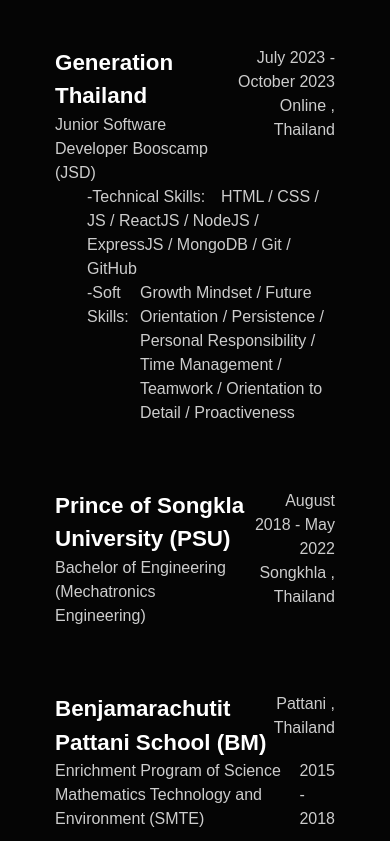
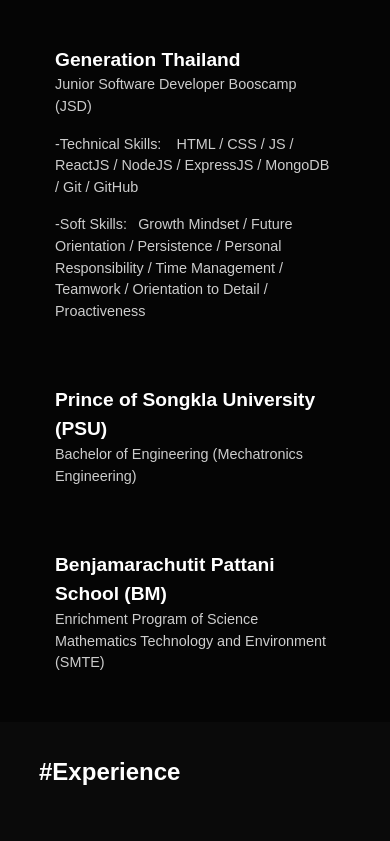
Before and after one commit to sukandasaeieo/portfolio-sukanda, a React (Vite) app: page / in a window 390 px wide. Shown: the part 1420-2261 px from the top of the page. Built offline with nearby package versions, Linux system fonts and the light colour scheme; a web font is replaced by a local one.

Commit message:
responsive education

```diff
--- a/src/components/education/EducationComponent.jsx
+++ b/src/components/education/EducationComponent.jsx
@@ -7,11 +7,11 @@
     <LayoutComponent topic={'Education'} idcomponent={'education'} bgopacity={'bg-opacity-[98%]'}>
 
       <EducationLayout topic1={'Generation Thailand'} topic2={'Junior Software Developer Booscamp (JSD)'} durationtime={'July 2023 - October 2023'} addresslearn={'Online , Thailand'}>
-        <div className="text-white text-opacity-80 font-Incluesive-Sans pl-[2rem]">
-          <p>-Technical Skills: <span className=" ml-[0.7rem]">HTML / CSS / JS / ReactJS / NodeJS / ExpressJS / MongoDB / Git / GitHub</span></p>
-          <div className=" flex">
-            <p>-Soft Skills:</p>
-            <p className=" ml-[0.7rem] max-w-[580px]">Growth Mindset / Future Orientation / Persistence / Personal Responsibility / Time Management / Teamwork / Orientation to Detail / Proactiveness</p>
+        <div className="text-white text-opacity-80 font-Incluesive-Sans text-[0.9rem] mt-[1rem] lg:mt-0 lg:text-[1rem] lg:pl-[2rem]">
+          <p>-Technical Skills: <span className=" ml-[0.7rem] ">HTML / CSS / JS / ReactJS / NodeJS / ExpressJS / MongoDB / Git / GitHub</span></p>
+          <div className=" mt-[1rem] lg:mt-0 lg:flex">
+            <p className=" inline">-Soft Skills:</p>
+            <p className=" inline ml-[0.7rem] max-w-[580px]">Growth Mindset / Future Orientation / Persistence / Personal Responsibility / Time Management / Teamwork / Orientation to Detail / Proactiveness</p>
           </div>
         </div>
       </EducationLayout>
@@ -20,14 +20,9 @@
         <div></div>
       </EducationLayout>
 
-      <EducationLayout topic1={'Benjamarachutit Pattani School (BM)'} topic2={''} durationtime={''} addresslearn={'Pattani , Thailand'}>
-        <div className=" font-Incluesive-Sans">
-          <section className=" flex justify-between text-white text-opacity-80">
-            <p className="">Enrichment Program of Science Mathematics Technology and Environment (SMTE)</p>
-            <span>2015 - 2018</span>
-          </section>
+      <EducationLayout topic1={'Benjamarachutit Pattani School (BM)'} topic2={'Enrichment Program of Science Mathematics Technology and Environment (SMTE)'} durationtime={'2015 - 2018'} addresslearn={'Pattani , Thailand'}>
+        <div></div>
 
-        </div>
       </EducationLayout>
 
     </LayoutComponent>
--- a/src/components/education/EducationLayout.jsx
+++ b/src/components/education/EducationLayout.jsx
@@ -7,12 +7,12 @@
           <div className=" flex justify-between text-white     font-Incluesive-Sans">
               {/* Left */}
               <section >
-                <h3 className=" text-[1.4rem] font-bold">{topic1}</h3>
-                <h4 className=" text-[1rem] text-white text-opacity-80">{topic2}</h4>
+                <h3 className=" text-[1.2rem] lg:text-[1.4rem] font-bold">{topic1}</h3>
+                <h4 className=" text-[0.9rem] lg:text-[1rem] text-white text-opacity-80">{topic2}</h4>
               </section>
 
               {/* Right */}
-             <section className=" text-end text-[1rem] text-white text-opacity-80">
+             <section className=" hidden lg:block text-end text-[1rem] text-white text-opacity-80">
                 <p>{durationtime}</p>
                 <p>{addresslearn}</p>
              </section>
```
